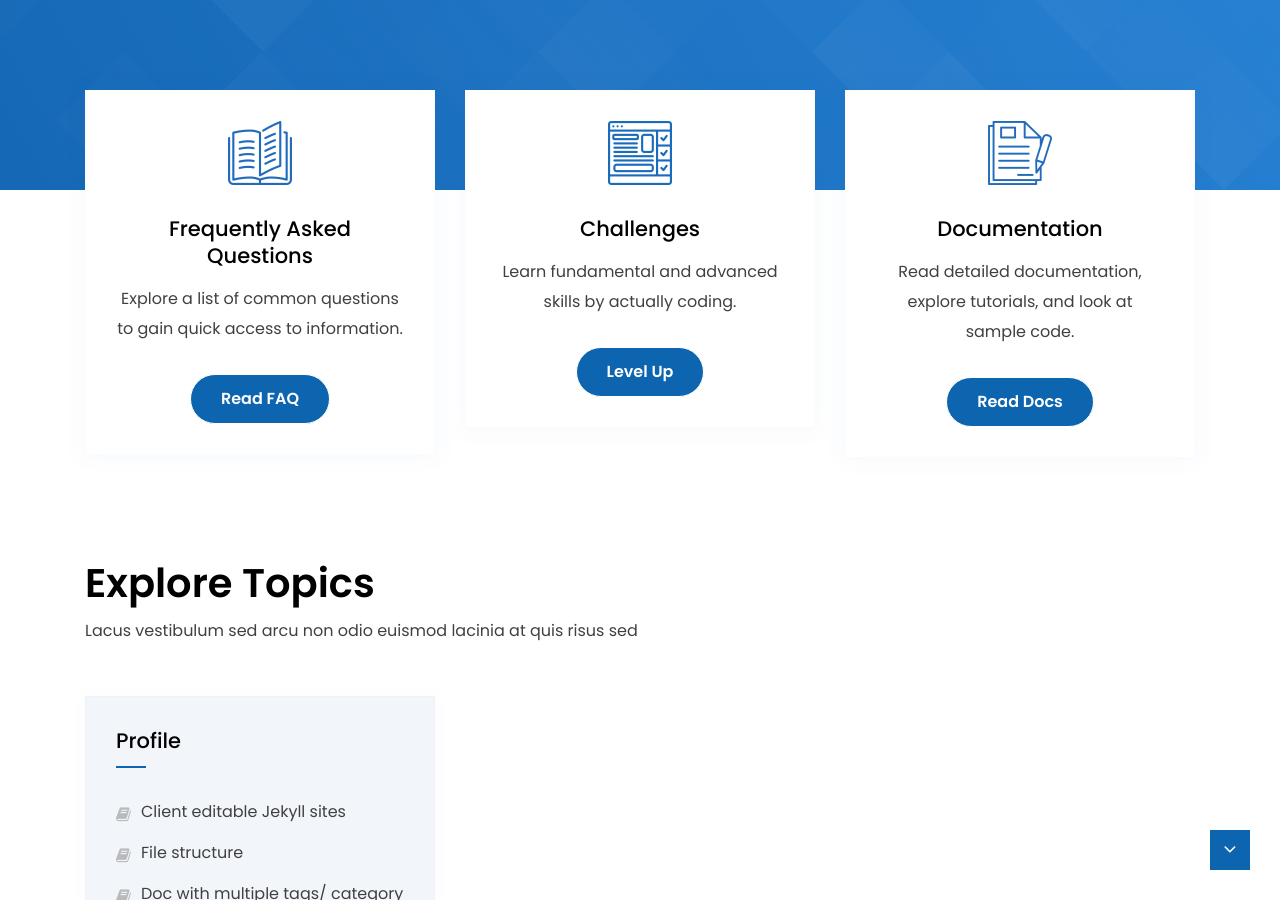
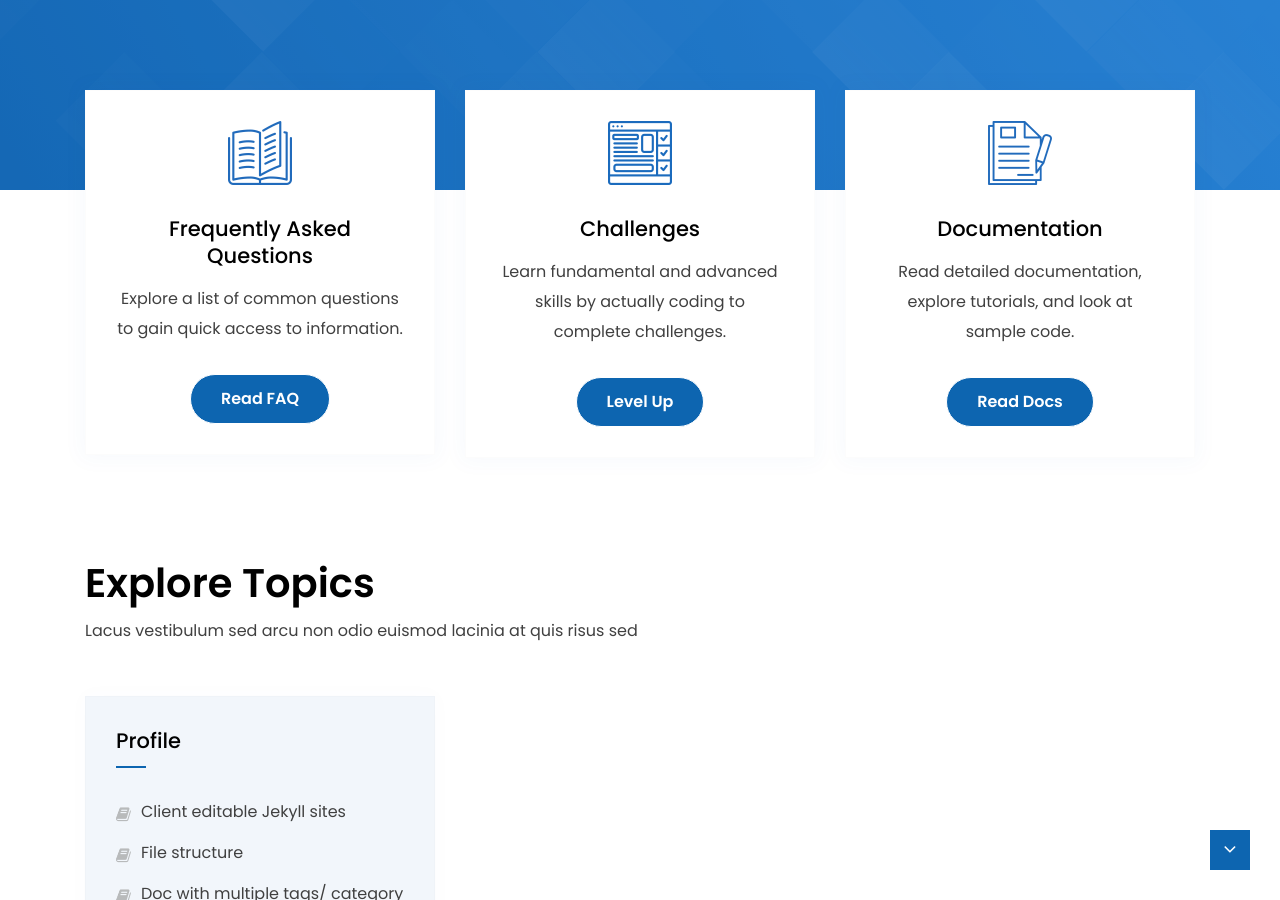
Before and after one commit to XDC-Community/XDC-Community.github.io, a Jekyll site: the page built from index.html, in a window 1280 px wide and 900 px high, scrolled down 710 px. Built offline with Jekyll 4.4.1, drawn with Linux system fonts in a browser that asks for light colours.

Commit message:
Update services.yml
updating challenges description

```diff
--- a/_data/services.yml
+++ b/_data/services.yml
@@ -6,7 +6,7 @@
 
 - title: Challenges
   icon: /assets/images/challenges-icon.png
-  description:  Learn fundamental and advanced skills by actually coding.
+  description:  Learn fundamental and advanced skills by actually coding to complete challenges.
   button_label: Level Up
   url: /pages/challenges/
 
```
